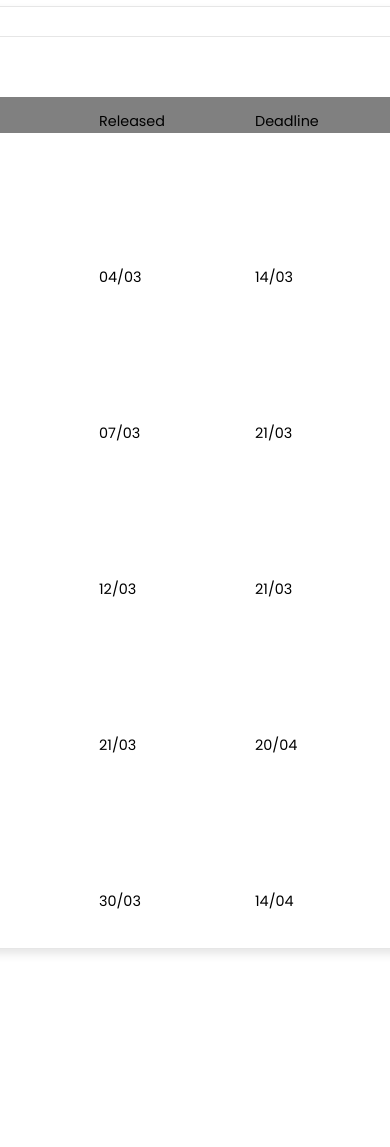
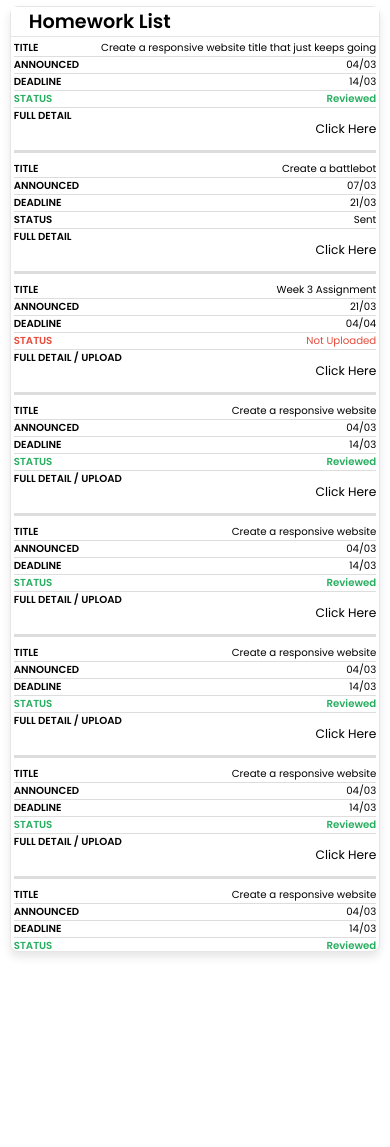
Before and after one commit to codrin-postu/Proiect-Web, a PHP site: page /dashboard-student/classroom/homework-list.html in a window 390 px wide. Shown: the part 48-1195 px from the top of the page. Run offline with PHP 8.4, Linux system fonts and the light colour scheme; some libraries are stand-ins or nearby versions.

Commit message:
Fixed bugs regarding responsiveness

```diff
--- a/src/dashboard-student/account.html
+++ b/src/dashboard-student/account.html
@@ -192,7 +192,7 @@
                 <div class="account-info-split">
                     <div class="information-change">
                         <h3>General Information</h3>
-                        <form action="/nothing.js" target="blank">
+                        <form action="/nothing.js" target="_blank">
 
                             <input type="text" name="FirstName" placeholder="First Name" value="John" required>
                             <input type="text" name="MidName" placeholder="Middle Name (If applicable)">
--- a/src/dashboard-student/classroom/homework-list.html
+++ b/src/dashboard-student/classroom/homework-list.html
@@ -178,161 +178,98 @@
     <!-- Dashboard Content  -->
     <div class="main-content">
 
-        <section class="homework-detail">
+        <section class="homework-list">
             <div class="section-header">
                 <h2>Homework List</h2>
             </div>
-            <div class="section-content-2">
-                <div class="section-content-cell15">
-                    <p>
-                        Title
-                    </p>
-                </div>
-                <div class="section-content-cell16">
-                    <p>
-                        Released
-                    </p>
-                </div>
-                <div class="section-content-cell17">
-                    <p>
-                        Deadline
-                    </p>
-                </div>
-                <div class="section-content-cell18">
-                    <p>
-                        Homework Status
-                    </p>
-                </div>
-                <div class="section-content-cell19">
-                    <p>
-                        Full Description/Upload
-                    </p>
-                </div>
-                <div class="section-content-cell20">
-                    <p>
-                        Create a responsive website
-                    </p>
-                </div>
-                <div class="section-content-cell21">
-                    <p>
-                        04/03
-                    </p>
-                </div>
-                <div class="section-content-cell22">
-                    <p>
-                        14/03
-                    </p>
-                </div>
-                <div class="section-content-cell23">
-                    <p>
-                        Reviewed
-                    </p>
-                </div>
-                <div class="section-content-cell24">
-                    <p>
-                        Click Here
-                    </p>
-                </div>
-                <div class="section-content-cell25">
-                    <p>
-                        Lorem Ipsum
-                    </p>
-                </div>
-                <div class="section-content-cell26">
-                    <p>
-                        07/03
-                    </p>
-                </div>
-                <div class="section-content-cell27">
-                    <p>
-                        21/03
-                    </p>
-                </div>
-                <div class="section-content-cell28">
-                    <p>
-                        Sent
-                    </p>
-                </div>
-                <div class="section-content-cell29">
-                    <p>
-                        Click Here
-                    </p>
-                </div>
-                <div class="section-content-cell30">
-                    <p>
-                        Build a dinosaur out of carton
-                    </p>
-                </div>
-                <div class="section-content-cell31">
-                    <p>
-                        12/03
-                    </p>
-                </div>
-                <div class="section-content-cell32">
-                    <p>
-                        21/03
-                    </p>
-                </div>
-                <div class="section-content-cell33">
-                    <p>
-                        Sent
-                    </p>
-                </div>
-                <div class="section-content-cell34">
-                    <p>
-                        Click Here
-                    </p>
-                </div>
-                <div class="section-content-cell35">
-                    <p>
-                        Create a battlebot
-                    </p>
-                </div>
-                <div class="section-content-cell36">
-                    <p>
-                        21/03
-                    </p>
-                </div>
-                <div class="section-content-cell37">
-                    <p>
-                        20/04
-                    </p>
-                </div>
-                <div class="section-content-cell38">
-                    <p>
-                        Not Uploaded
-                    </p>
-                </div>
-                <div class="section-content-cell39">
-                    <p>
-                        Click Here
-                    </p>
-                </div>
-                <div class="section-content-cell40">
-                    <p>
-                        Week 5 Assignament
-                    </p>
-                </div>
-                <div class="section-content-cell41">
-                    <p>
-                        30/03
-                    </p>
-                </div>
-                <div class="section-content-cell42">
-                    <p>
-                        14/04
-                    </p>
-                </div>
-                <div class="section-content-cell43">
-                    <p>
-                        Not Uploaded
-                    </p>
-                </div>
-                <div class="section-content-cell44">
-                    <p>
-                        Click Here
-                    </p>
-                </div>
+            <div class="section-content">
+                <table cellspacing="0">
+                    <thead>
+                        <tr>
+                            <th scope="col">Title</th>
+                            <th scope="col">Announced</th>
+                            <th scope="col">Deadline</th>
+                            <th scope="col">Status</th>
+                            <th scope="col">Full Detail / Upload</th>
+                        </tr>
+                    </thead>
+                    <tbody>
+                        <tr>
+                            <td data-label="Title">Create a responsive website title that just keeps going</td>
+                            <td data-label="Announced">04/03</td>
+                            <td data-label="Deadline">14/03</td>
+                            <td data-label="Status" class="success"> Reviewed</td>
+                            <td data-label="Full Detail">
+                                <p>Click Here</p>
+                            </td>
+                        </tr>
+                        <tr>
+                            <td data-label="Title">Create a battlebot</td>
+                            <td data-label="Announced">07/03</td>
+                            <td data-label="Deadline">21/03</td>
+                            <td data-label="Status">Sent
+                            </td>
+                            <td data-label="Full Detail">
+                                <p>Click Here</p>
+                            </td>
+                        </tr>
+                        <tr>
+                            <td data-label="Title">Week 3 Assignment</td>
+                            <td data-label="Announced">21/03</td>
+                            <td data-label="Deadline">04/04</td>
+                            <td data-label="Status" class="fail">Not Uploaded</td>
+                            <td data-label="Full Detail / Upload">
+                                <p>Click Here</p>
+                            </td>
+                        </tr>
+                        <tr>
+                            <td data-label="Title">Create a responsive website</td>
+                            <td data-label="Announced">04/03</td>
+                            <td data-label="Deadline">14/03</td>
+                            <td data-label="Status" class="success">Reviewed</td>
+                            <td data-label="Full Detail / Upload">
+                                <p>Click Here</p>
+                            </td>
+                        </tr>
+                        <tr>
+                            <td data-label="Title">Create a responsive website</td>
+                            <td data-label="Announced">04/03</td>
+                            <td data-label="Deadline">14/03</td>
+                            <td data-label="Status" class="success">Reviewed</td>
+                            <td data-label="Full Detail / Upload">
+                                <p>Click Here</p>
+                            </td>
+                        </tr>
+                        <tr>
+                            <td data-label="Title">Create a responsive website</td>
+                            <td data-label="Announced">04/03</td>
+                            <td data-label="Deadline">14/03</td>
+                            <td data-label="Status" class="success">Reviewed</td>
+                            <td data-label="Full Detail / Upload">
+                                <p>Click Here</p>
+                            </td>
+                        </tr>
+                        <tr>
+                            <td data-label="Title">Create a responsive website</td>
+                            <td data-label="Announced">04/03</td>
+                            <td data-label="Deadline">14/03</td>
+                            <td data-label="Status" class="success">Reviewed</td>
+                            <td data-label="Full Detail / Upload">
+                                <p>Click Here</p>
+                            </td>
+                        </tr>
+                        <tr>
+                            <td data-label="Title">Create a responsive website</td>
+                            <td data-label="Announced">04/03</td>
+                            <td data-label="Deadline">14/03</td>
+                            <td data-label="Status" class="success">Reviewed</td>
+                            <td data-label="Full Detail / Upload">
+                                <p>Click Here</p>
+                            </td>
+                        </tr>
+
+                    </tbody>
+                </table>
             </div>
         </section>
 
--- a/src/styles/dashboard-student.css
+++ b/src/styles/dashboard-student.css
@@ -319,7 +318,7 @@ a {
 
 .main-content {
   display: flex;
-  justify-content: center;
+  justify-content: space-around; /* Fixes the navbar open/close state */
   flex-wrap: wrap;
   height: 100vh;
   padding-bottom: 5em;
@@ -348,7 +347,7 @@ section {
 
   height: fit-content;
 
-  margin: 0.5em 1.5em;
+  margin: 0.5em 0;
   background-color: #fff;
   box-shadow: 0px 5px 10px 0 #e6e6e6;
 }
@@ -367,119 +366,6 @@ section .section-content {
   max-height: 40vh;
   overflow: auto;
 }
-
-/* Section for Homework (Rosca)  */
-
-section .section-content-cell1 {
-  display: grid;
-  grid-template-rows: 2em 10em 2em 10em 14em;
-  gap: 8em;
-}
-
-section .section-content-cell2 {
-  display: grid;
-  text-align: center;
-  grid-template-columns: 25em;
-  border: 1px solid black;
-  border-radius: 0.5px;
-  gap: 12em;
-}
-
-section .section-content-cell3 {
-  font-size: 1.5em;
-}
-
-section .section-content-cell4 {
-  font-size: 1em;
-}
-
-section .section-content-cell5 {
-  font-size: 1.5em;
-}
-
-section .section-content-cell6 {
-  font-size: 0.8em;
-}
-
-section .section-content-cell7 {
-  font-size: 0.8em;
-  background: grey;
-}
-
-section .section-content-cell8 {
-  display: grid;
-  grid-template-columns: 25em;
-  grid-template-rows: 10em 2em 1em;
-  gap: 10em;
-}
-
-section .section-content-cell9 {
-  margin-top: 8em;
-  font-size: 1.5em;
-}
-
-section .section-content-cell10 {
-  font-size: 0.8em;
-  color: coral;
-}
-
-section .section-content-cell11 {
-  line-height: 2.5;
-}
-
-section .section-content-cell12 {
-  font-size: 2em;
-  color: white;
-  background-color: coral;
-  text-align: center;
-  border-radius: 30px;
-  display: grid;
-  gap: 10em;
-}
-
-section .section-content-2 {
-  background: white;
-  display: grid;
-  grid-template-columns: 16em 3em 3em 3em 3em;
-  grid-template-rows: 3em 3em 3em 3em 3em;
-  margin-top: 5em;
-  gap: 10em;
-}
-
-section .section-content-cell15 {
-  width: 32em;
-  background-color: grey;
-}
-section .section-content-cell16 {
-  width: 16em;
-  background-color: grey;
-}
-section .section-content-cell17 {
-  width: 16em;
-  background-color: grey;
-}
-section .section-content-cell18 {
-  width: 16em;
-  background-color: grey;
-}
-section .section-content-cell19 {
-  width: 16em;
-  background-color: grey;
-}
-
-section .section-content-cell23 {
-  color: green;
-}
-
-section .section-content-cell38 {
-  color: orange;
-}
-
-section .section-content-cell43 {
-  color: orange;
-}
-
-/* End Section for Homework (Rosca)  */
 
 section h2 {
   font-size: 1.6em;
@@ -758,6 +647,73 @@ section .emphasis {
 
 /* End Check Attendance Page Specific  */
 
+/* Homework List Page Specific */
+
+.homework-list .section-content {
+  padding: 0.25em;
+  height: fit-content;
+  max-height: 80vh;
+}
+
+.homework-list table {
+  border: 0;
+  width: 100%;
+}
+
+.homework-list thead {
+  border: none;
+  clip: rect(0 0 0 0);
+  height: 1px;
+  margin: -1px;
+  margin-right: 1em;
+  overflow: hidden;
+  padding: 0;
+  position: absolute;
+  width: 1px;
+}
+
+.homework-list tr {
+  border-bottom: 3px solid #ddd;
+  display: block;
+  margin-bottom: 0.625em;
+}
+
+.homework-list td {
+  border-bottom: 1px solid #ddd;
+  display: block;
+  font-size: 0.85em;
+  text-align: right;
+}
+
+.homework-list td::before {
+  content: attr(data-label);
+  float: left;
+  font-weight: 600;
+  text-transform: uppercase;
+}
+
+.homework-list td:last-child {
+  border-bottom: 0;
+}
+
+.homework-list th {
+  font-size: 0.9em;
+  letter-spacing: 0.05em;
+  text-transform: uppercase;
+  font-weight: 600;
+}
+
+.homework-list .success {
+  color: #27ae60;
+  font-weight: 600;
+}
+
+.homework-list .fail {
+  color: #e74c3c;
+}
+
+/* End Homework List Page Specific */
+
 /* End Custom Container Classes  */
 
 /* Media Queries  */
```
Also changed, not shown: other parts of src/styles/dashboard-student.css (+58 -11 lines), src/dashboard-student/classroom/class-information.html (+4 -5 lines), src/dashboard-student/classroom/check-attendance.html (line endings or trailing spaces), src/dashboard-student/join-classroom.html (line endings or trailing spaces).
